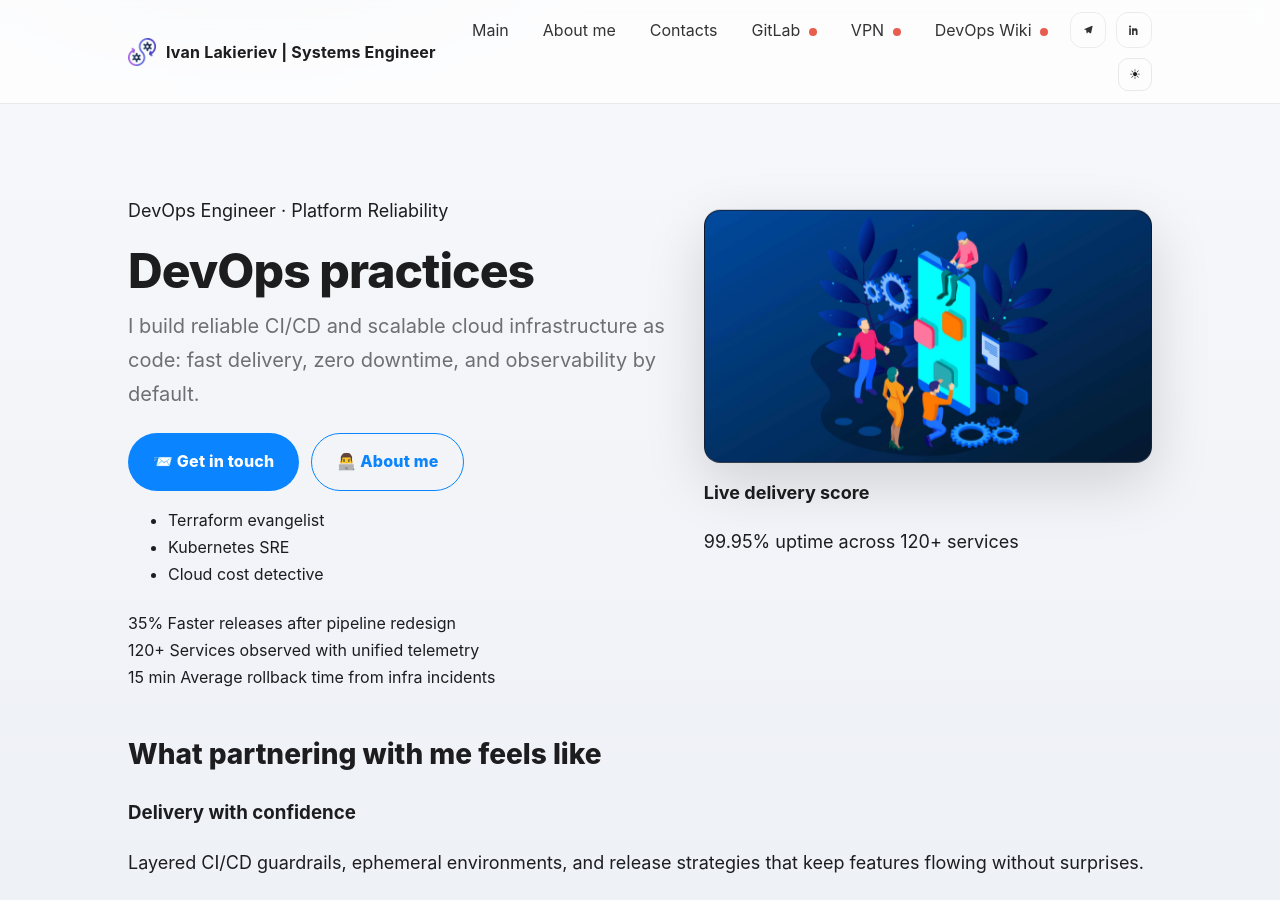
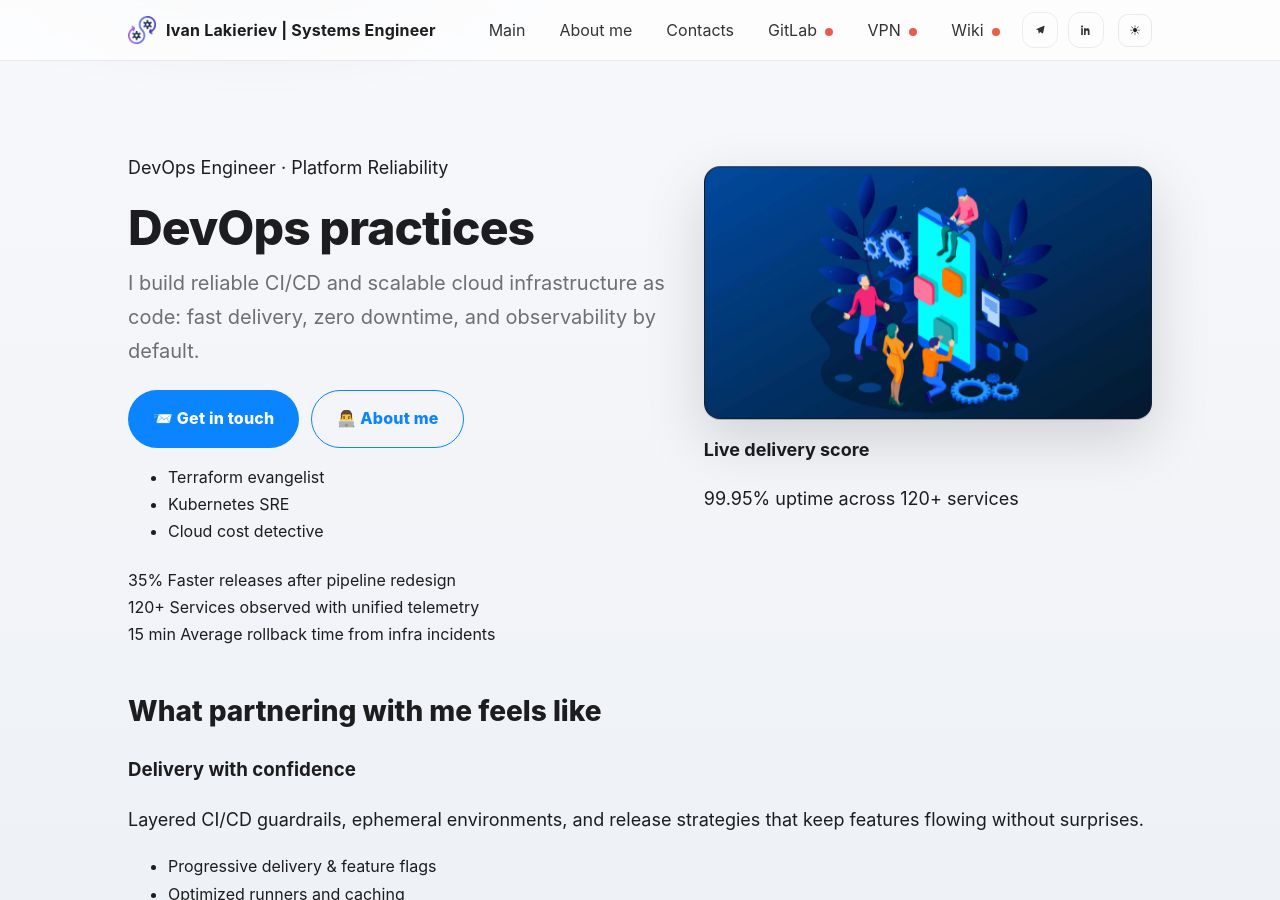
Before and after one commit to lkrv69/One-Page, a Jekyll site: the page built from index.md, in a window 1280 px wide and 900 px high. Built offline with Jekyll 4.4.1, drawn with Linux system fonts in a browser that asks for light colours.

Commit message:
Update default.html

```diff
--- a/_layouts/default.html
+++ b/_layouts/default.html
@@ -34,7 +34,7 @@
 </a>
 
 <a href="https://wiki.lkrv69.com">
-  DevOps Wiki <span id="wiki-dot" class="status-dot"></span>
+  Wiki <span id="wiki-dot" class="status-dot"></span>
 </a>
         <a class="icon-btn" href="https://t.me/lkrv69" target="_blank" rel="noopener" aria-label="Telegram">
           <svg viewBox="0 0 24 24" aria-hidden="true"><path fill="currentColor" d="M22 2L2 10l5.5 2L9 21l3.5-4.5 5 3.5c.7.5 1.7.2 1.9-.6L23 3c.2-.8-.6-1.4-1.4-1zM10 14l1 4 2-2.5 6-7.5-9 6z"/></svg>
```
